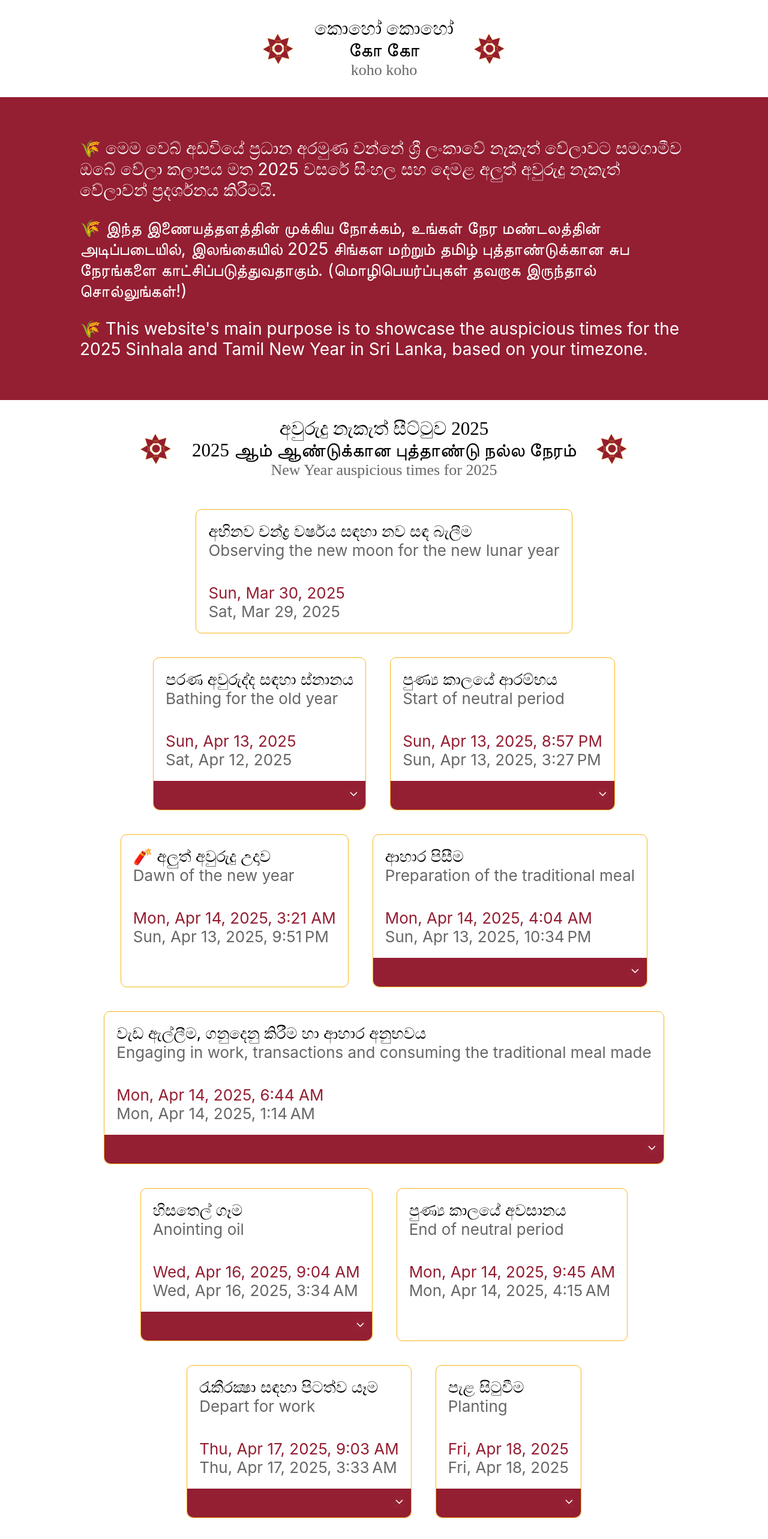
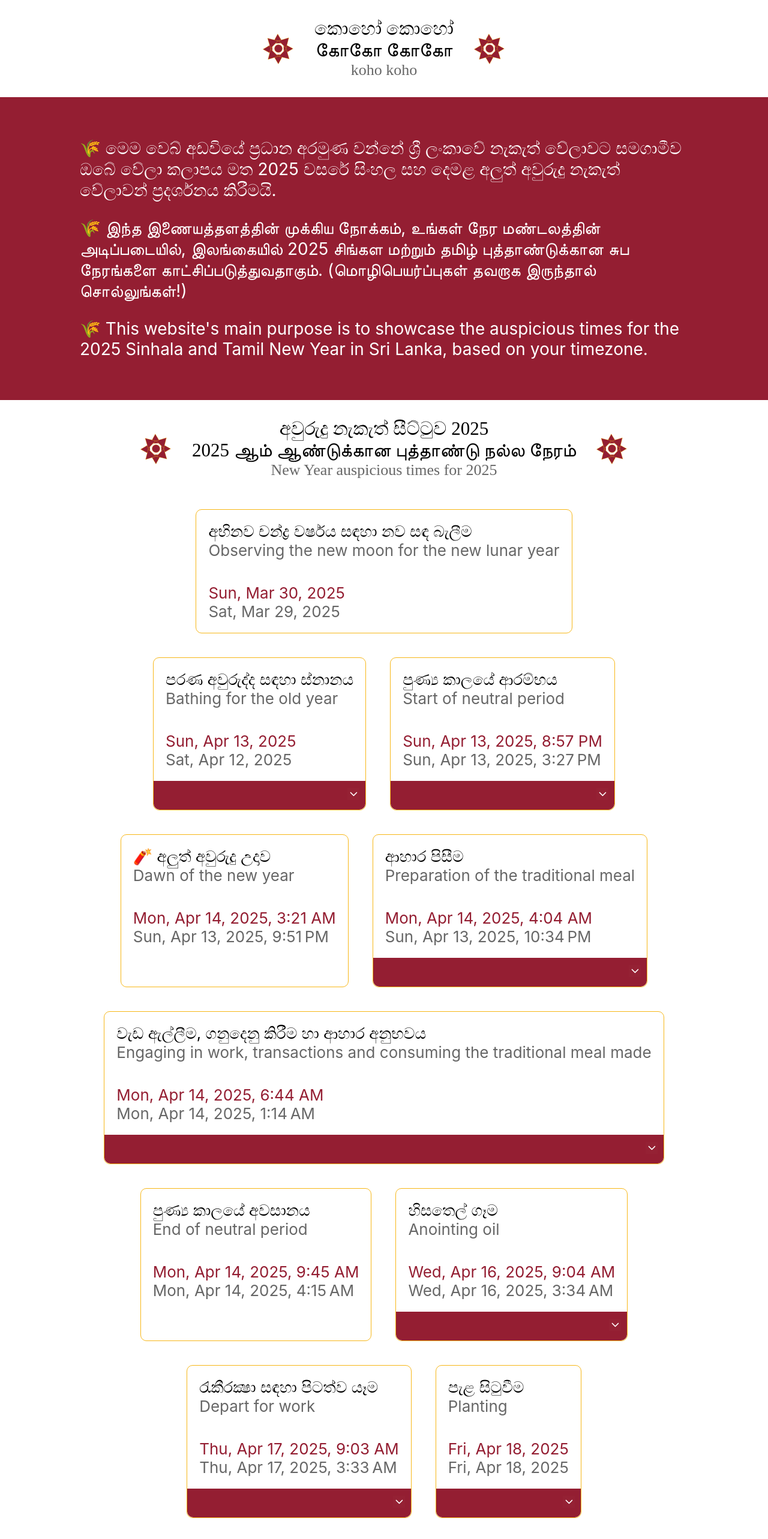
Before and after one commit to koho-koho/koho-koho.github.io, a React (Create React App) app in the folder koho-koho/: page / in a window 1280 px wide. Shown: the top 2566 px of the page at 60% size. Built offline with nearby package versions, Linux system fonts and the light colour scheme.

Commit message:
Update nakath order

```diff
--- a/koho-koho/src/App.tsx
+++ b/koho-koho/src/App.tsx
@@ -11,7 +11,7 @@ const App = () => {
                     <img className="App-logo heading-container" src={logo} alt="logo"/>
                     <div className="heading-container heading">
                         <div>කොහෝ කොහෝ</div>
-                        <div>கோ கோ</div>
+                        <div>கோகோ கோகோ</div>
                         <div className="sub-heading">koho koho</div>
                     </div>
                     <img className="App-logo heading-container" src={logo} alt="logo"/>
--- a/koho-koho/src/components/nakath.tsx
+++ b/koho-koho/src/components/nakath.tsx
@@ -70,19 +70,19 @@ const Nakath = () => {
                 descriptions={["මුතු හා ස්වේත වර්ණ වස්ත්‍රාභරණයෙන් සැරසී දකුණු දිශාව බලා සියළු වැඩ අල්ලා ගනුදෙනු කොට ආහාර අනුභවය මැනවි.",
                     "Dressed in pearls and white colored clothes, facing South, engage in work/study, transactions and consumption of the traditional meal made."]}/>
 
-            <Card titles={["හිසතෙල් ගෑම", "Anointing oil"]}
+            <Card titles={["පුණ්‍ය කාලයේ අවසානය", "End of neutral period"]}
+                  times={get_times(
+                      DateTime.fromObject({year: 2025, month: 4, day: 14, hour: 9, minute: 45, second: 0},
+                          {zone: 'Asia/Colombo'})
+                  )}/>
+
+             <Card titles={["හිසතෙල් ගෑම", "Anointing oil"]}
                   times={get_times(
                       DateTime.fromObject({year: 2025, month: 4, day: 16, hour: 9, minute: 4, second: 0},
                           {zone: 'Asia/Colombo'})
                   )}
                   descriptions={["පච්ච වර්ණ හෙවත් කොළ පැහැති වස්ත්‍රාභරණයෙන් සැරසී උතුරු දිශාව බලා හිසට කොහොඹ පත්ද, පයට කොළොන් පත්ද තබා කොහොඹ පත් යුෂ මිශ්‍ර නානුද තෙල්ද ගා ස්නානය කිරීම මැනවි.",
                       "Dressed in green coloured clothing, facing North, put kohamba leaves above the head and kolon leaves under the feet and anoint oil mixed with kohamba leaf juice."]}/>
-
-            <Card titles={["පුණ්‍ය කාලයේ අවසානය", "End of neutral period"]}
-                  times={get_times(
-                      DateTime.fromObject({year: 2025, month: 4, day: 14, hour: 9, minute: 45, second: 0},
-                          {zone: 'Asia/Colombo'})
-                  )}/>
 
             <Card titles={["රැකීරක්‍ෂා සඳහා පිටත්ව යෑම", "Depart for work"]}
                   times={get_times(
```
